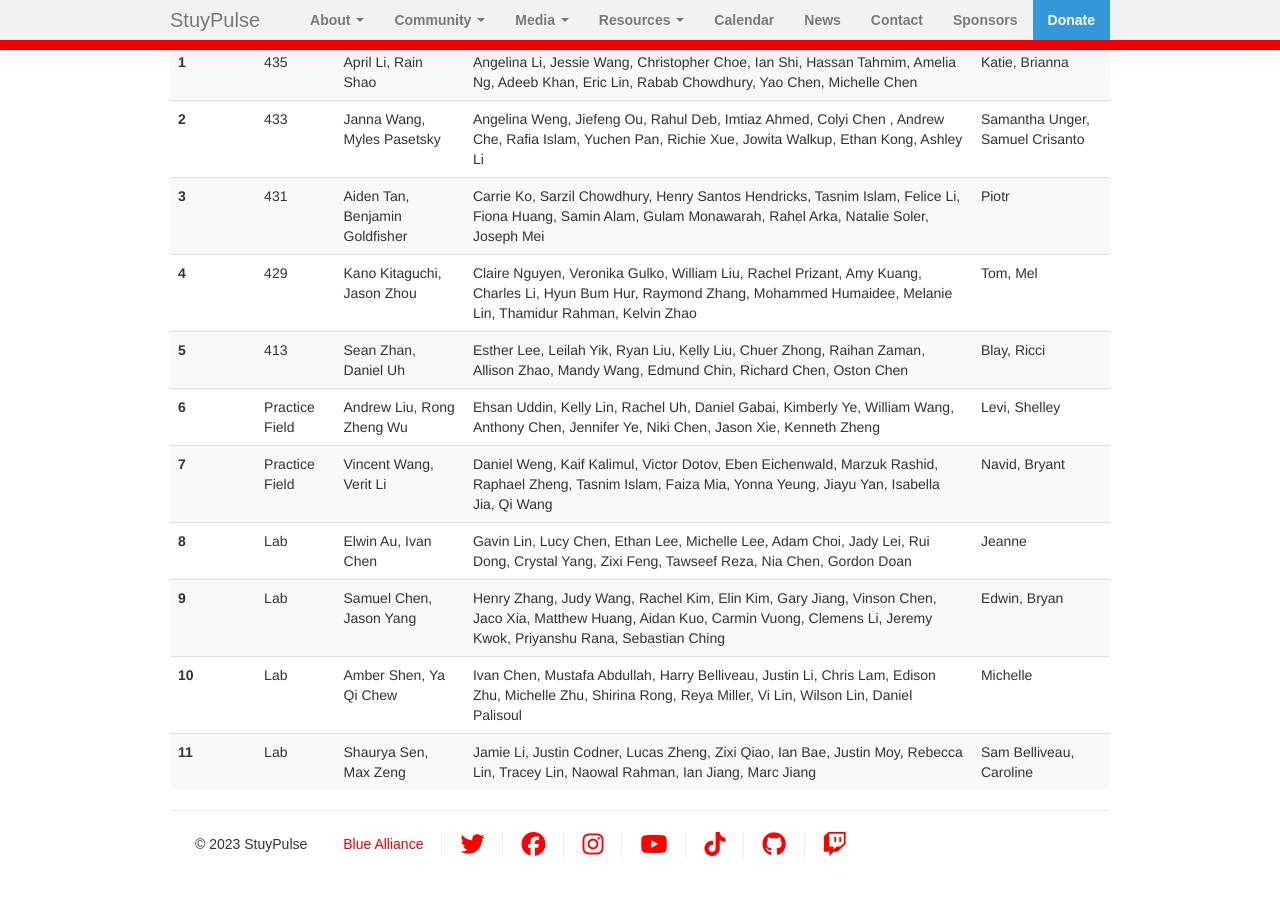
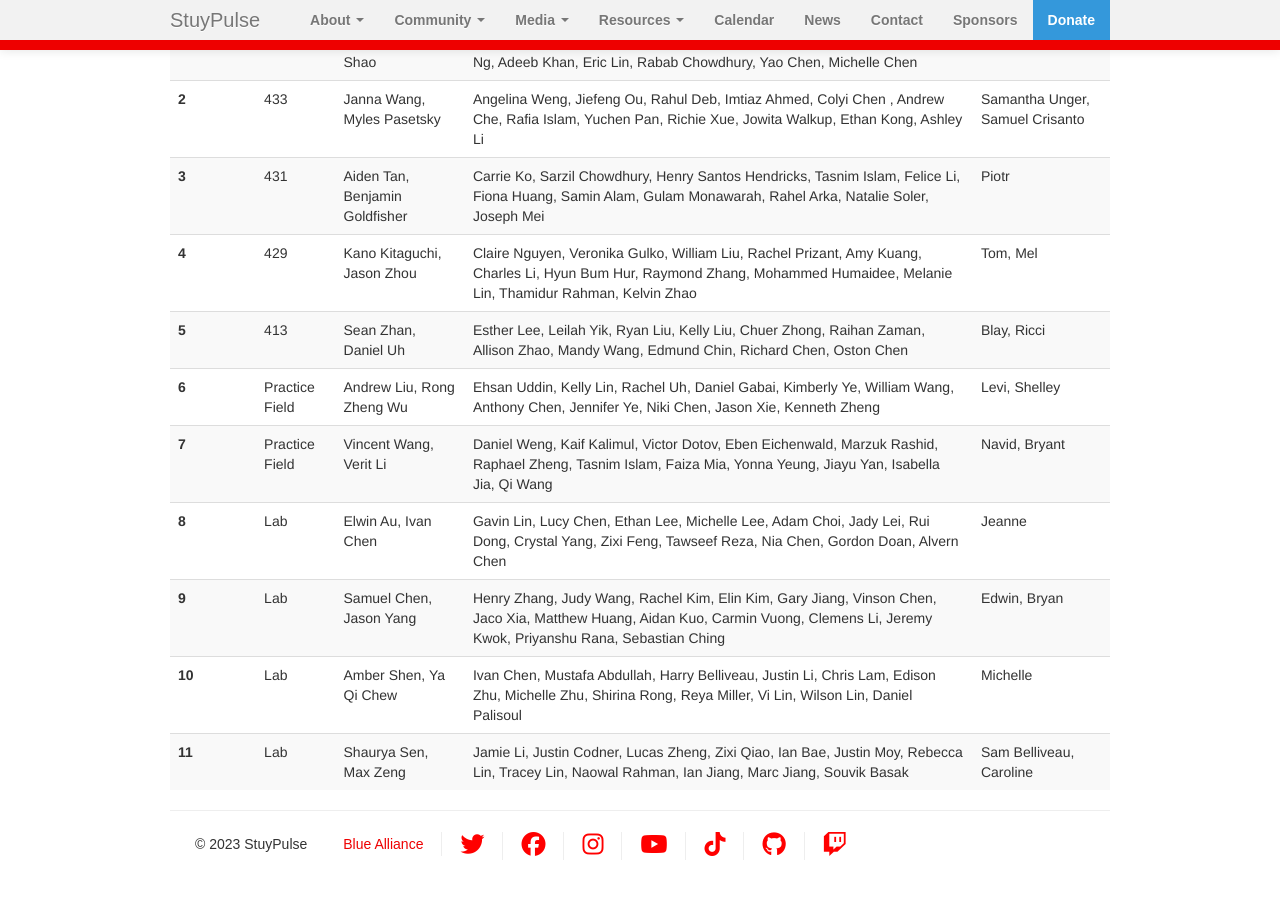
Before and after one commit to StuyPulse/team694.github.io, a Jekyll site: the page built from kickoff/index.md, in a window 1280 px wide and 900 px high, scrolled down 1349 px. Built offline with Jekyll 4.4.1, drawn with Linux system fonts in a browser that asks for light colours; nearby versions of some CDN libraries.

Commit message:
Update kickoff information for mock kickoff

```diff
--- a/kickoff/index.md
+++ b/kickoff/index.md
@@ -160,7 +160,7 @@ description: Dedicated page for Kickoff information
     <th scope="row"> 8 </th>
     <td> Lab </td>
     <td> Elwin Au, Ivan Chen </td>
-    <td> Gavin Lin, Lucy Chen, Ethan Lee, Michelle Lee, Adam Choi, Jady Lei, Rui Dong, Crystal Yang, Zixi Feng, Tawseef Reza, Nia Chen, Gordon Doan </td>
+    <td> Gavin Lin, Lucy Chen, Ethan Lee, Michelle Lee, Adam Choi, Jady Lei, Rui Dong, Crystal Yang, Zixi Feng, Tawseef Reza, Nia Chen, Gordon Doan, Alvern Chen </td>
     <td> Jeanne </td>
   </tr>
   <tr>
@@ -181,7 +181,7 @@ description: Dedicated page for Kickoff information
     <th scope="row"> 11 </th>
     <td> Lab </td>
     <td> Shaurya Sen, Max Zeng </td>
-    <td> Jamie Li, Justin Codner, Lucas Zheng, Zixi Qiao, Ian Bae, Justin Moy, Rebecca Lin, Tracey Lin, Naowal Rahman, Ian Jiang, Marc Jiang </td>
+    <td> Jamie Li, Justin Codner, Lucas Zheng, Zixi Qiao, Ian Bae, Justin Moy, Rebecca Lin, Tracey Lin, Naowal Rahman, Ian Jiang, Marc Jiang, Souvik Basak </td>
     <td> Sam Belliveau, Caroline </td>
   </tr>
   </tbody>
```
Also changed, not shown: other parts of kickoff/index.md (+3 -3 lines).
